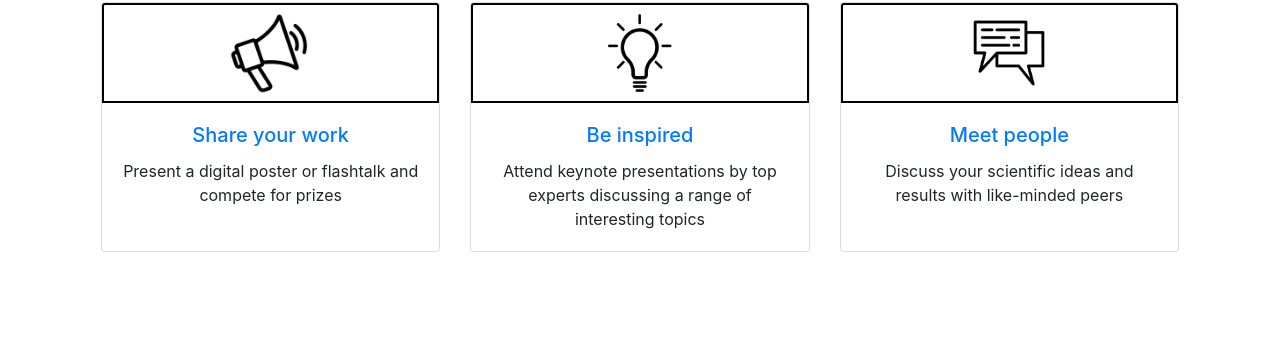
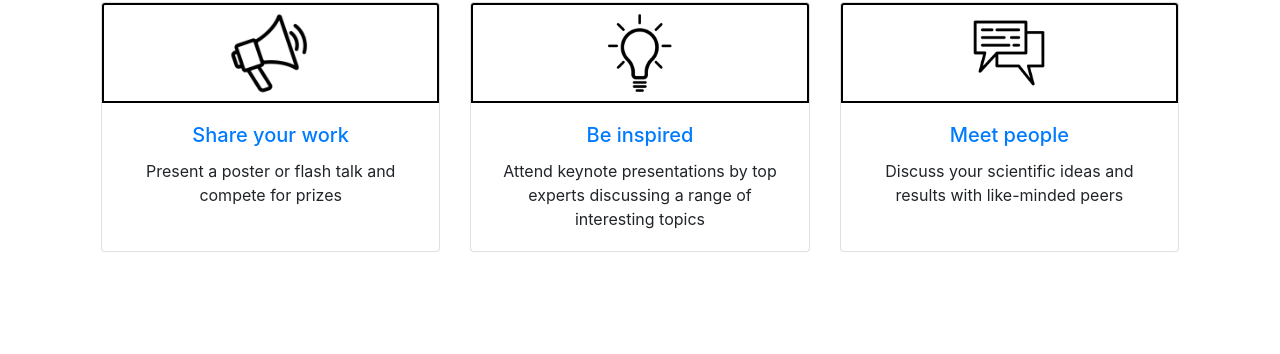
Before and after one commit to bytemal/bytemal-2024, a Jekyll site: the page built from index.html, in a window 1280 px wide. Shown: the part 830-1184 px from the top of the page. Built offline with Jekyll 4.4.1, drawn with Linux system fonts in a browser that asks for light colours.

Commit message:
Update index.html

```diff
--- a/index.html
+++ b/index.html
@@ -17,7 +17,7 @@ title: ByteMAL 2024
     <img src="/bytemal-2024/images/announcement-icon.jpg" class="card-img-top px-4 py-1" alt="sharing-icon">
     <div class="card-body">
       <h5 class="card-title"><a href="/bytemal-2024/submit">Share your work</a></h5>
-      <p class="card-text">Present a digital poster or flashtalk and compete for prizes</p>
+      <p class="card-text">Present a poster or flash talk and compete for prizes</p>
     </div>
   </div>
   <div class="card">
```
